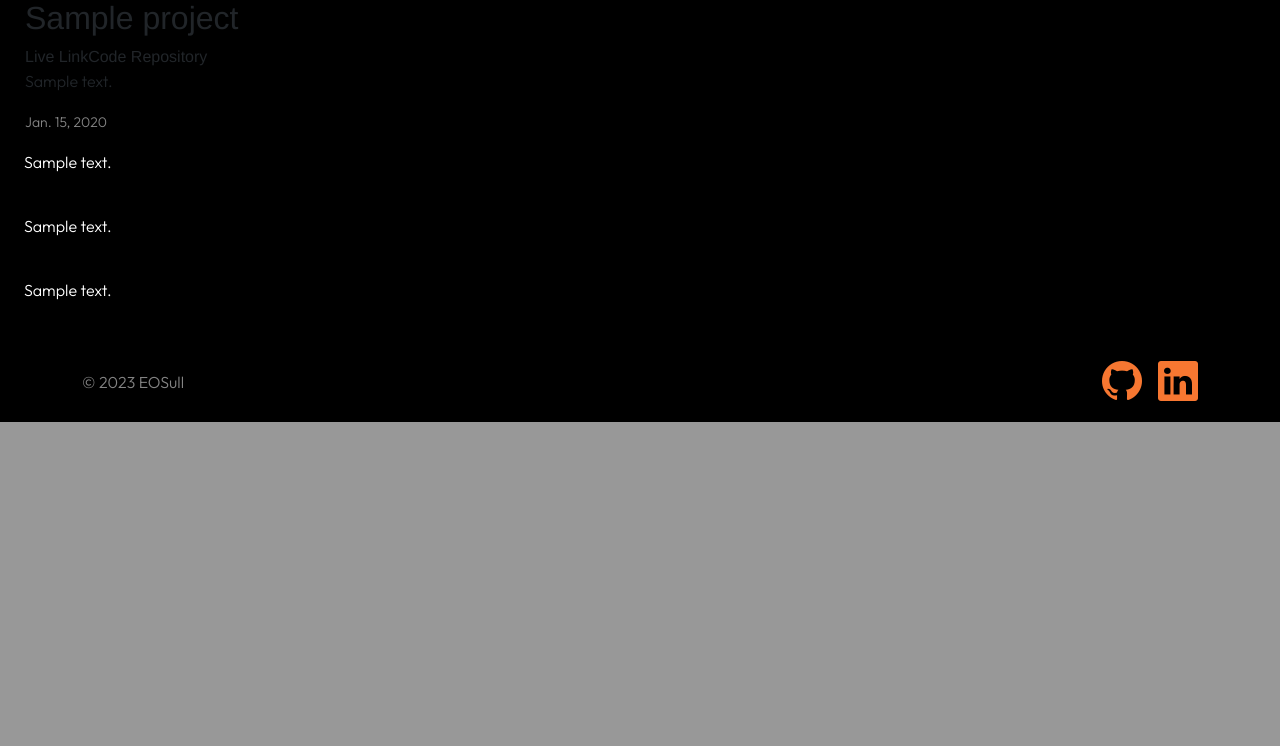
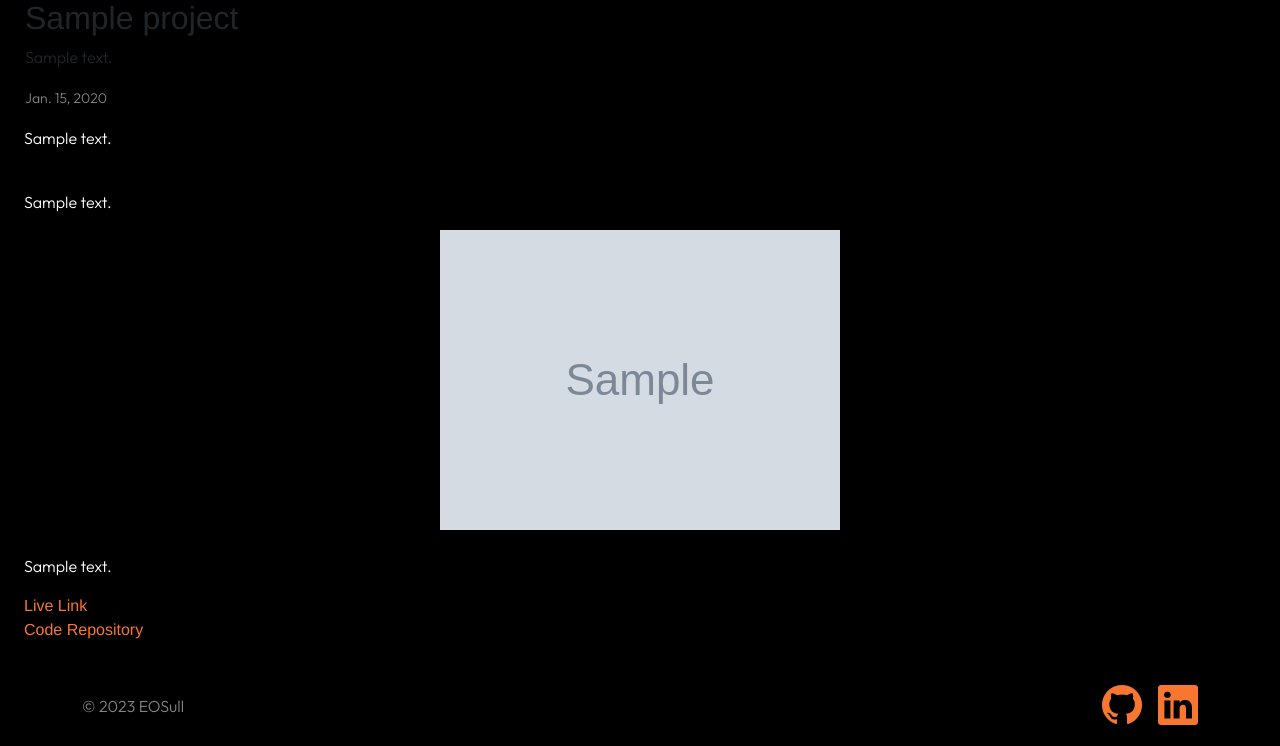
Before and after one commit to eosull/Portfolio-Site, a Django app: page /portfolio/1/ in a window 1280 px wide. Shown: the part 974-1720 px from the top of the page. Before the commit the page ends 1396 px from the top, so only its background shows below. Run offline with Django 4.2, Linux system fonts and the light colour scheme; tables that the repository leaves empty hold one stand-in row (values such as "Sample post"); grey boxes marked "Sample" are stand-in pictures; some libraries are stand-ins or nearby versions.

Commit message:
style:add project images and style detail page

```diff
--- a/eosull_portfolio/settings.py
+++ b/eosull_portfolio/settings.py
@@ -144,6 +144,9 @@ EMAIL_USE_TLS = True
 STATIC_URL = '/static/'
 STATICFILES_DIRS = (os.path.join(BASE_DIR, 'static'),)
 
+MEDIA_URL = '/media/'
+MEDIA_ROOT = os.path.join(BASE_DIR, 'media')
+
 # Default primary key field type
 # https://docs.djangoproject.com/en/4.2/ref/settings/#default-auto-field
 
--- a/eosull_portfolio/urls.py
+++ b/eosull_portfolio/urls.py
@@ -16,6 +16,8 @@ Including another URLconf
 """
 from django.contrib import admin
 from django.urls import include, path
+from django.conf import settings
+from django.conf.urls.static import static
 
 urlpatterns = [
     path('', include('home.urls')),
@@ -23,4 +25,4 @@ urlpatterns = [
     path('cv/', include('cv.urls')),
     path('contact/', include('contact.urls')),
     path('admin/', admin.site.urls),
-]
+] + static(settings.MEDIA_URL, document_root=settings.MEDIA_ROOT)
--- a/home/views.py
+++ b/home/views.py
@@ -4,7 +4,7 @@ from cv.models import ProfessionalExperience, AcademicExperience, Personal
 
 def home(request):
     # View returning index page
-    projects = Project.objects.order_by('-date')[:3]
+    projects = Project.objects.order_by('date')
     prof_exp = ProfessionalExperience.objects.order_by('-end_date')
     acad_exp = AcademicExperience.objects.order_by('-end_date')
     personal = Personal.objects.get(name="Eoin O'Sullivan")
--- a/portfolio/models.py
+++ b/portfolio/models.py
@@ -5,6 +5,8 @@ class Project(models.Model):
     slug = models.SlugField(max_length=200, unique=True, blank=True)
     date = models.DateField()
     description = models.TextField()
+    image_main = models.ImageField(upload_to='images/', null=True, blank=True)
+    image_second = models.ImageField(upload_to='images/', null=True, blank=True)
     body_text_1 = models.TextField(blank=True, null=True)
     body_text_2 = models.TextField(blank=True, null=True)
     body_text_3 = models.TextField(blank=True, null=True)
--- a/portfolio/templates/projects/project_detail.html
+++ b/portfolio/templates/projects/project_detail.html
@@ -7,18 +7,9 @@
     <div class="row">
         <div class="col mb-4 mb-lg-0 p-4">
             <div class="card">
-                <img src="https://odoocdn.com/openerp_website/static/src/img/apps/website/hero_image.webp"
-                    class="card-img" alt="...">
+                <img src="{{ project.image_main.url }}" alt="{{ project.title }}" class="img-fluid">
                 <h2>{{ project.title }}</h2>
                 <div class="row">
-                    <div class="col-6 d-flex">
-                        {% if project.live_link %}
-                        <a href="{{ project.live_link }}" class="nav-link d-inline">Live Link</a>
-                        {% endif %}
-                        {% if project.code_link %}
-                        <a href="{{ project.code_link }}" class="nav-link d-inline">Code Repository</a>
-                        {% endif %}
-                    </div>
                 </div>
                 <p>{{ project.description }}</p>
                 <p><small class="text-muted">{{ project.date }}</small></p>
@@ -28,8 +19,23 @@
                     <p>{{ project.body_text_1 }}</p>
                     <br>
                     <p>{{ project.body_text_2 }}</p>
+                    {% if project.image_second %}
+                    <div class="text-center">
+                        <img src="{{ project.image_second.url }}" alt="{{ project.title }}" class="img-fluid">
+                    </div>
+                    {% endif %}
                     <br>
                     <p>{{ project.body_text_3 }}</p>
+                    <div class="col-6 d-flex">
+                        {% if project.live_link %}
+                        <a href="{{ project.live_link }}" class="nav-link orange-highlight">Live Link</a>
+                        {% endif %}
+                    </div>
+                    <div class="col-6 d-flex">
+                        {% if project.code_link %}
+                        <a href="{{ project.code_link }}" class="nav-link orange-highlight">Code Repository</a>
+                        {% endif %}
+                    </div>
                 </div>
             </div>
         </div>
--- a/portfolio/templates/projects/projects.html
+++ b/portfolio/templates/projects/projects.html
@@ -13,7 +13,7 @@
             {% for project in projects %}
             <div class="col-lg-6 col-md-12 mb-4 mb-lg-0 p-4">
                 <div class="card bg-dark text-white">
-                  <img src="https://odoocdn.com/openerp_website/static/src/img/apps/website/hero_image.webp" class="card-img" alt="...">
+                  <img src="{{ project.image_main.url }}" alt="{{ project.title }}" class="card-img">
                   <a href="{% url 'project_detail' project.id %}">
                     <div class="card-img-overlay hidden">
                         <p class="card-title">{{ project.title }}</p>
```
Also changed, not shown: home/templates/home/index.html (+6 -6 lines), media/images/Screenshot_2023-12-15_at_13.38.23.png (added), media/images/Screenshot_2024-01-04_at_09.50.36.png (added), media/images/Screenshot_2024-01-05_at_13.18.39.png (added), media/images/am_i_responsive_screenshot.png (added), media/images/gallery.png (added), portfolio/migrations/0005_project_image_main_project_image_second.py (added).
